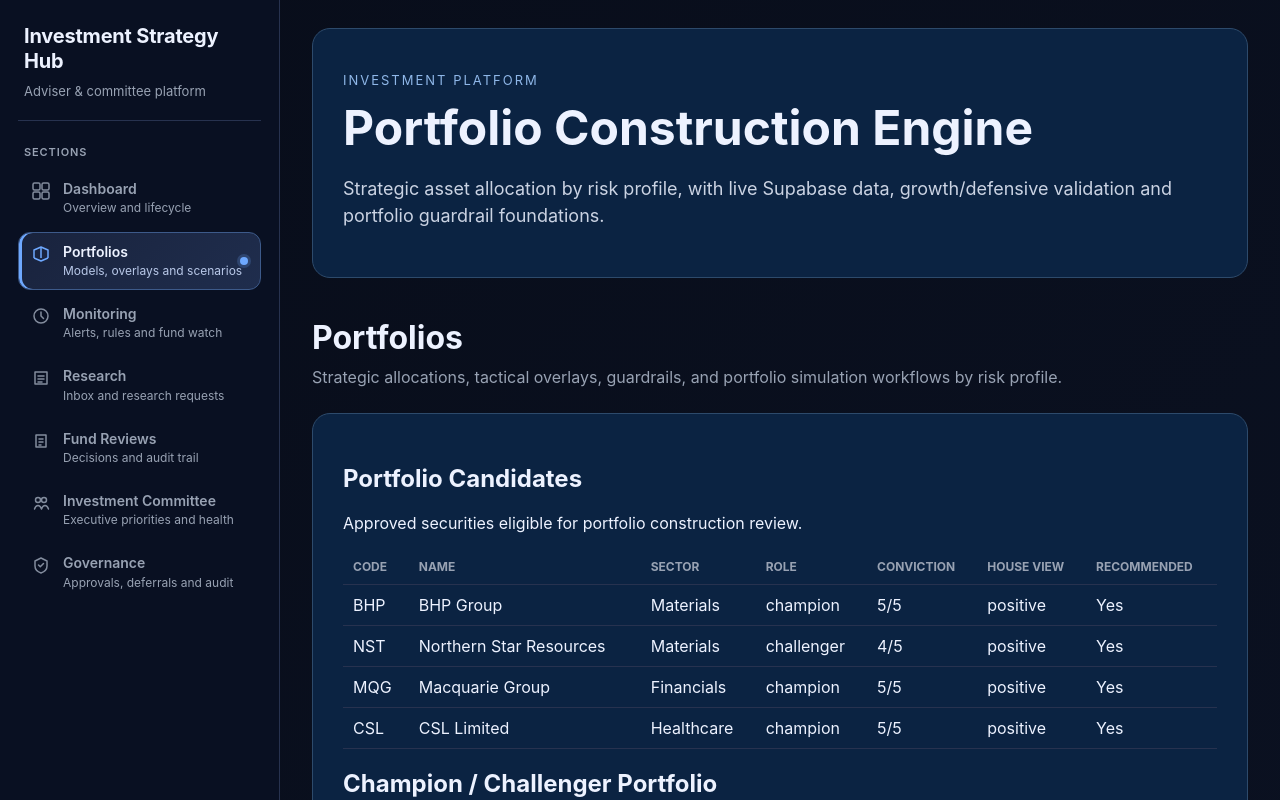
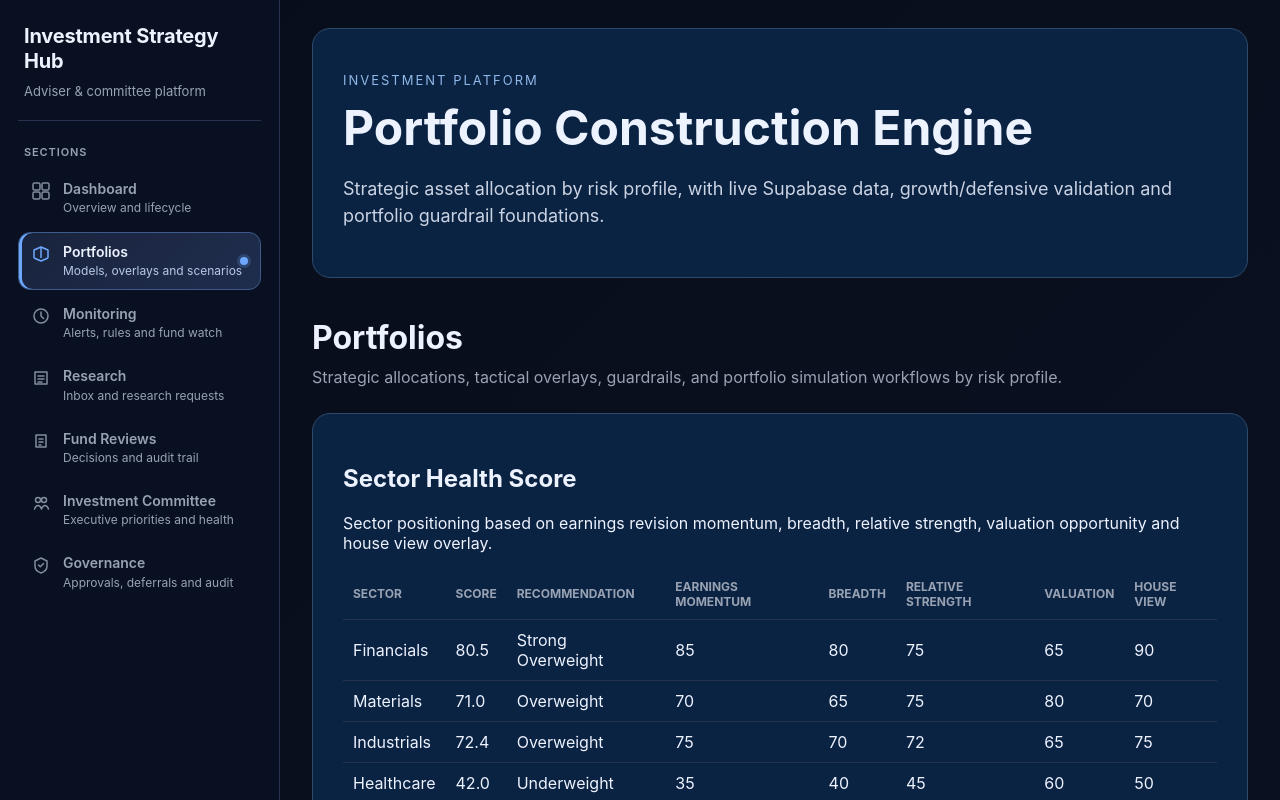
Before and after one commit to 7rg8kbvgb5-web/investment-platform-live, a Next.js app: page /portfolios in a window 1280 px wide. Shown: the top 800 px of the page. Built offline with nearby package versions, Linux system fonts and the light colour scheme; no server answers; the database is empty.

Commit message:
Add Sector Intelligence Engine and Sector Health Score panel

```diff
--- a/app/portfolios/page.tsx
+++ b/app/portfolios/page.tsx
@@ -21,6 +21,7 @@ import { DriftAlertsPanel } from '../../components/DriftAlertsPanel';
 import { ModelPortfolioVersioningPanel } from '../../components/ModelPortfolioVersioningPanel';
 import { ModelPortfolioApprovalPanel } from '../../components/ModelPortfolioApprovalPanel';
 import { ModelPortfolioChangeAuditPanel } from '../../components/ModelPortfolioChangeAuditPanel';
+import SectorHealthScorePanel from "../../components/SectorHealthScorePanel";
 
 export default async function PortfoliosPage() {
   const { data: profiles } = await supabase
@@ -45,6 +46,8 @@ export default async function PortfoliosPage() {
         title="Portfolios"
         description="Strategic allocations, tactical overlays, guardrails, and portfolio simulation workflows by risk profile."
       >
+        <SectorHealthScorePanel />
+
         <PortfolioCandidatesPanel />
 
         <ChampionChallengerPortfolioPanel />
--- /dev/null
+++ b/components/SectorHealthScorePanel.tsx
@@ -0,0 +1,64 @@
+import { sectorHealthScores } from "../lib/engines/sector-intelligence";
+
+export default function SectorHealthScorePanel() {
+  return (
+    <section className="rounded-2xl border border-slate-200 bg-white p-6 shadow-sm">
+      <div className="mb-4">
+        <h2 className="text-xl font-semibold text-slate-900">
+          Sector Health Score
+        </h2>
+        <p className="text-sm text-slate-600">
+          Sector positioning based on earnings revision momentum, breadth,
+          relative strength, valuation opportunity and house view overlay.
+        </p>
+      </div>
+
+      <div className="overflow-hidden rounded-xl border border-slate-200">
+        <table className="w-full text-left text-sm">
+          <thead className="bg-slate-50 text-slate-600">
+            <tr>
+              <th className="px-4 py-3">Sector</th>
+              <th className="px-4 py-3">Score</th>
+              <th className="px-4 py-3">Recommendation</th>
+              <th className="px-4 py-3">Earnings Momentum</th>
+              <th className="px-4 py-3">Breadth</th>
+              <th className="px-4 py-3">Relative Strength</th>
+              <th className="px-4 py-3">Valuation</th>
+              <th className="px-4 py-3">House View</th>
+            </tr>
+          </thead>
+          <tbody className="divide-y divide-slate-200">
+            {sectorHealthScores.map((sector) => (
+              <tr key={sector.sector}>
+                <td className="px-4 py-3 font-medium text-slate-900">
+                  {sector.sector}
+                </td>
+                <td className="px-4 py-3 text-slate-700">
+                  {sector.totalScore.toFixed(1)}
+                </td>
+                <td className="px-4 py-3 font-medium text-slate-900">
+                  {sector.recommendation}
+                </td>
+                <td className="px-4 py-3 text-slate-700">
+                  {sector.earningsRevisionMomentum}
+                </td>
+                <td className="px-4 py-3 text-slate-700">
+                  {sector.earningsBreadth}
+                </td>
+                <td className="px-4 py-3 text-slate-700">
+                  {sector.relativeStrength}
+                </td>
+                <td className="px-4 py-3 text-slate-700">
+                  {sector.valuationOpportunity}
+                </td>
+                <td className="px-4 py-3 text-slate-700">
+                  {sector.houseViewOverlay}
+                </td>
+              </tr>
+            ))}
+          </tbody>
+        </table>
+      </div>
+    </section>
+  );
+}
--- /dev/null
+++ b/lib/engines/sector-intelligence.ts
@@ -0,0 +1,91 @@
+export interface SectorHealthScore {
+    sector: string;
+    earningsRevisionMomentum: number;
+    earningsBreadth: number;
+    relativeStrength: number;
+    valuationOpportunity: number;
+    houseViewOverlay: number;
+    totalScore: number;
+    recommendation:
+      | "Strong Overweight"
+      | "Overweight"
+      | "Neutral"
+      | "Underweight"
+      | "Strong Underweight";
+  }
+
+  export function calculateSectorHealthScore(
+    sector: string,
+    earningsRevisionMomentum: number,
+    earningsBreadth: number,
+    relativeStrength: number,
+    valuationOpportunity: number,
+    houseViewOverlay: number
+  ): SectorHealthScore {
+    const totalScore =
+      earningsRevisionMomentum * 0.4 +
+      earningsBreadth * 0.2 +
+      relativeStrength * 0.2 +
+      valuationOpportunity * 0.1 +
+      houseViewOverlay * 0.1;
+
+    let recommendation: SectorHealthScore["recommendation"];
+
+    if (totalScore >= 80) {
+      recommendation = "Strong Overweight";
+    } else if (totalScore >= 65) {
+      recommendation = "Overweight";
+    } else if (totalScore >= 45) {
+      recommendation = "Neutral";
+    } else if (totalScore >= 25) {
+      recommendation = "Underweight";
+    } else {
+      recommendation = "Strong Underweight";
+    }
+
+    return {
+      sector,
+      earningsRevisionMomentum,
+      earningsBreadth,
+      relativeStrength,
+      valuationOpportunity,
+      houseViewOverlay,
+      totalScore,
+      recommendation,
+    };
+  }
+
+  export const sectorHealthScores: SectorHealthScore[] = [
+    calculateSectorHealthScore(
+      "Financials",
+      85,
+      80,
+      75,
+      65,
+      90
+    ),
+    calculateSectorHealthScore(
+      "Materials",
+      70,
+      65,
+      75,
+      80,
+      70
+    ),
+    calculateSectorHealthScore(
+      "Industrials",
+      75,
+      70,
+      72,
+      65,
+      75
+    ),
+    calculateSectorHealthScore(
+      "Healthcare",
+      35,
+      40,
+      45,
+      60,
+      50
+    ),
+  ];
```
